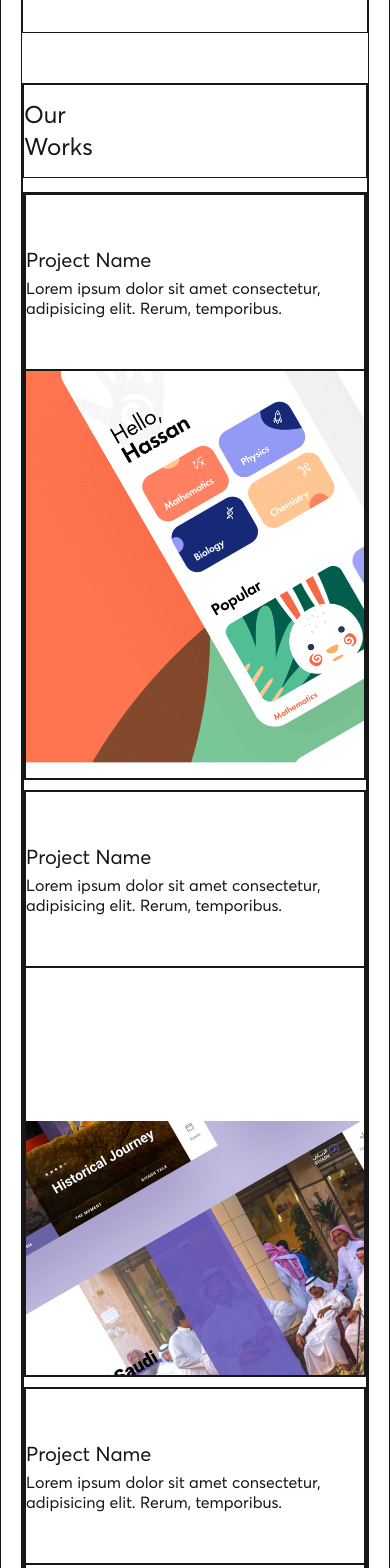
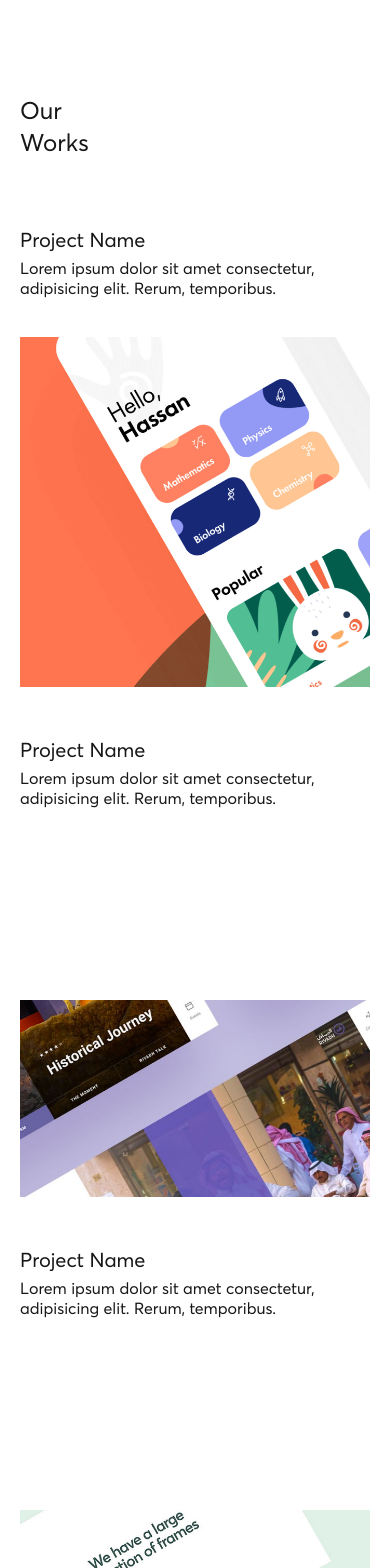
Before and after one commit to Abdu11ahAhmed/react-portfolio, a Next.js app: page / in a window 390 px wide. Shown: the part 432-2000 px from the top of the page. Built offline with nearby package versions, Linux system fonts and the light colour scheme.

Commit message:
Home Page Done

```diff
--- a/app/layout.js
+++ b/app/layout.js
@@ -13,7 +13,7 @@ export default function RootLayout({ children }) {
             <body>
                 <LenisProvider>
                     <Navbar />
-                    <div className="container border px-[20px] lg:px-[40px] xl:px-[100px] mx-auto min-h-[calc(100vh-7.5vh)]">
+                    <div className="container px-[20px] lg:px-[40px] xl:px-[100px] mx-auto min-h-[calc(100vh-7.5vh)]">
                         {children}
                         <Footer />
                     </div>
--- a/app/page.js
+++ b/app/page.js
@@ -7,8 +7,8 @@ import { Parallax } from "react-scroll-parallax";
 export default function Home() {
     return (
         <>
-            <div className="content min-h-[calc(100vh-300px-7.5vh)] border">
-                <div className="sectionOne border relative  w-full flex items-start flex-col justify-center mb-[50px] xl:mb-[100px] 2xl:mb-[200px] h-[400px] md:h-[unset]">
+            <div className="content min-h-[calc(100vh-300px-7.5vh)] ">
+                <div className="sectionOne  relative  w-full flex items-start flex-col justify-center mb-[50px] xl:mb-[100px] 2xl:mb-[200px] h-[400px] md:h-[unset]">
                     <div className="upper h-[unset] md:h-[400px] lg:h-[500px] xl:h-[500px] 2xl:h-[700px] w-full flex justify-center flex-col">
                         <h6 id="tttteee" className="text-sm w-fit z-10">
                             We Make it happen
@@ -17,7 +17,7 @@ export default function Home() {
                             Apps <br /> Websites <br />
                             Branding
                         </h1>
-                        <div className="hidden md:flex justify-between w-full">
+                        <ul className="hidden md:flex justify-between w-full">
                             <li>
                                 <h1
                                     className="md:text-[60px] lg:text-[75px] xl:text-[90px] 2xl:text-[110px] font-[avertaSemi] text-transparent leading-[100%]"
@@ -42,7 +42,7 @@ export default function Home() {
                                     Branding
                                 </h1>
                             </li>
-                        </div>
+                        </ul>
                     </div>
                     <div className="lower">
                         <p className="md:text-2xl">
@@ -57,8 +57,8 @@ export default function Home() {
                 </div>
                 {/* section One  */}
 
-                <div className="sectionTwo border relative w-full flex items-start flex-col justify-center  mb-[50px] xl:mb-[100px] 2xl:mb-[200px]">
-                    <header className=" border w-full py-3.5 mb-3.5 lg:py-8 lg:mb-5">
+                <div className="sectionTwo  relative w-full flex items-start flex-col justify-center  mb-[50px] xl:mb-[100px] 2xl:mb-[200px]">
+                    <header className="  w-full py-3.5 mb-3.5 lg:py-8 lg:mb-5">
                         <h2 className=" text-2xl md:text-4xl">
                             Our
                             <br /> Works
@@ -162,9 +162,9 @@ export default function Home() {
                             </div>
                         </div>
                     </div>
-                    <div className="content border w-full grid lg:grid-cols-2 lg:gap-5 xl:hidden">
-                        <div className="project border mb-2.5 lg:mb-0 grid grid-rows-[30%1fr] w-full sm:w-[400px] lg:w-[unset] mx-auto md:h-[500px] xl:min-h-[1000px]">
-                            <div className="text border flex items-start justify-center flex-col xl:pl-[130px]">
+                    <div className="content  w-full grid md:grid-cols-2 md:gap-5 xl:hidden">
+                        <div className="project mb-2.5 lg:mb-0 grid grid-rows-[30%1fr] w-full sm:w-[400px] md:w-[unset] mx-auto h-[500px] md:h-[500px] xl:min-h-[1000px]">
+                            <div className="text  flex items-start justify-center flex-col xl:pl-[130px]">
                                 <h3 className="text-xl pb-1">Project Name</h3>
                                 <p className="leading-5">
                                     Lorem ipsum dolor sit amet consectetur,
@@ -172,7 +172,7 @@ export default function Home() {
                                     adipisicing elit. Rerum, temporibus.
                                 </p>
                             </div>
-                            <div className="image border overflow-hidden">
+                            <div className="image  overflow-hidden">
                                 <ParallaxProvider>
                                     <Parallax speed={-12.5}>
                                         <Image
@@ -180,14 +180,14 @@ export default function Home() {
                                             height={100}
                                             width={100}
                                             alt="projects images"
-                                            className="h-full w-full object-cover"
+                                            className="h-full w-full object-cover object-top"
                                         />
                                     </Parallax>
                                 </ParallaxProvider>
                             </div>
                         </div>
-                        <div className="project border mb-2.5 lg:mb-0 grid grid-rows-[30%1fr] w-full sm:w-[400px] lg:w-[unset] mx-auto md:h-[500px] xl:min-h-[1000px]">
-                            <div className="text border flex items-start justify-center flex-col xl:pl-[130px]">
+                        <div className="project mb-2.5 lg:mb-0 grid grid-rows-[30%1fr] w-full sm:w-[400px] md:w-[unset] mx-auto h-[500px] md:h-[500px] xl:min-h-[1000px]">
+                            <div className="text  flex items-start justify-center flex-col xl:pl-[130px]">
                                 <h3 className="text-xl pb-1">Project Name</h3>
                                 <p className="leading-5">
                                     Lorem ipsum dolor sit amet consectetur,
@@ -195,7 +195,7 @@ export default function Home() {
                                     adipisicing elit. Rerum, temporibus.
                                 </p>
                             </div>
-                            <div className="image border overflow-hidden">
+                            <div className="image  overflow-hidden">
                                 <ParallaxProvider>
                                     <Parallax speed={-12.5}>
                                         <Image
@@ -203,14 +203,14 @@ export default function Home() {
                                             height={100}
                                             width={100}
                                             alt="projects images"
-                                            className="h-full w-full object-cover"
+                                            className="h-full w-full object-cover object-top"
                                         />
                                     </Parallax>
                                 </ParallaxProvider>
                             </div>
                         </div>
-                        <div className="project border mb-2.5 lg:mb-0 grid grid-rows-[30%1fr] w-full sm:w-[400px] lg:w-[unset] mx-auto md:h-[500px] xl:min-h-[1000px]">
-                            <div className="text border flex items-start justify-center flex-col xl:pl-[130px]">
+                        <div className="project mb-2.5 lg:mb-0 grid grid-rows-[30%1fr] w-full sm:w-[400px] md:w-[unset] mx-auto h-[500px] md:h-[500px] xl:min-h-[1000px]">
+                            <div className="text  flex items-start justify-center flex-col xl:pl-[130px]">
                                 <h3 className="text-xl pb-1">Project Name</h3>
                                 <p className="leading-5">
                                     Lorem ipsum dolor sit amet consectetur,
@@ -218,7 +218,7 @@ export default function Home() {
                                     adipisicing elit. Rerum, temporibus.
                                 </p>
                             </div>
-                            <div className="image border overflow-hidden">
+                            <div className="image  overflow-hidden">
                                 <ParallaxProvider>
                                     <Parallax speed={-12.5}>
                                         <Image
@@ -226,14 +226,14 @@ export default function Home() {
                                             height={100}
                                             width={100}
                                             alt="projects images"
-                                            className="h-full w-full object-cover"
+                                            className="h-full w-full object-cover object-top"
                                         />
                                     </Parallax>
                                 </ParallaxProvider>
                             </div>
                         </div>
-                        <div className="project border mb-2.5 lg:mb-0 grid grid-rows-[30%1fr] w-full sm:w-[400px] lg:w-[unset] mx-auto md:h-[500px] xl:min-h-[1000px]">
-                            <div className="text border flex items-start justify-center flex-col xl:pl-[130px]">
+                        <div className="project mb-2.5 lg:mb-0 grid grid-rows-[30%1fr] w-full sm:w-[400px] md:w-[unset] mx-auto h-[500px] md:h-[500px] xl:min-h-[1000px]">
+                            <div className="text  flex items-start justify-center flex-col xl:pl-[130px]">
                                 <h3 className="text-xl pb-1">Project Name</h3>
                                 <p className="leading-5">
                                     Lorem ipsum dolor sit amet consectetur,
@@ -241,7 +241,7 @@ export default function Home() {
                                     adipisicing elit. Rerum, temporibus.
                                 </p>
                             </div>
-                            <div className="image border overflow-hidden">
+                            <div className="image  overflow-hidden">
                                 <ParallaxProvider>
                                     <Parallax speed={-12.5}>
                                         <Image
@@ -249,7 +249,7 @@ export default function Home() {
                                             height={100}
                                             width={100}
                                             alt="projects images"
-                                            className="h-full w-full object-cover"
+                                            className="h-full w-full object-cover object-top"
                                         />
                                     </Parallax>
                                 </ParallaxProvider>
@@ -258,7 +258,7 @@ export default function Home() {
                     </div>
                     <Link
                         href="/"
-                        className="border-2 rounded-full hover:text-[var(--background)] hover:bg-[var(--foreground)] hover:border-2 hover:border-[var(--foreground)] hover:scale-[0.95]"
+                        className="border-2 rounded-full hover:text-[var(--background)] hover:bg-[var(--foreground)] hover:border-2 hover:-[var(--foreground)] hover:scale-[0.95]"
                         style={{
                             padding: "0.7rem 1.5rem",
                             margin: "50px auto",
@@ -272,15 +272,17 @@ export default function Home() {
                 {/* section Two  */}
 
                 <div className="sectionThree relative w-full flex items-start flex-col justify-center mb-[50px] xl:mb-[100px] 2xl:mb-[200px]">
-                    <header className=" w-full py-8 mb-5">
-                        <h2 className="text-4xl">
+                    <header className="  w-full py-3.5 mb-3.5 lg:py-8 lg:mb-5">
+                        <h2 className=" text-2xl md:text-4xl">
                             About <br />
                             Us
                         </h2>
                     </header>
-                    <div className="content w-full grid grid-cols-2">
-                        <h4 className="text-3xl">Info</h4>
-                        <p className="text-2xl">
+                    <div className="content w-full md:grid md:grid-cols-2">
+                        <h4 className="text-xl pb-2.5 md:text-2xl lg:text-3xl">
+                            Info
+                        </h4>
+                        <p className="lg:text-xl">
                             We aim to be the investors we wished we had when we
                             started out. Lightning-fast, always on your side and
                             fundamentally helpful. our knowledge is your
@@ -291,7 +293,7 @@ export default function Home() {
                     </div>
                     <Link
                         href="/"
-                        className="border-2 rounded-full hover:text-[var(--background)] hover:bg-[var(--foreground)] hover:border-2 hover:border-[var(--foreground)] hover:scale-[0.95]"
+                        className="border-2 rounded-full hover:text-[var(--background)] hover:bg-[var(--foreground)] hover:border-2 hover:-[var(--foreground)] hover:scale-[0.95]"
                         style={{
                             padding: "0.7rem 1.5rem",
                             margin: "50px auto",
@@ -304,18 +306,18 @@ export default function Home() {
                 </div>
                 {/* section Three  */}
 
-                {/* <div className="sectionFour relative w-full flex items-start flex-col justify-center  mb-[100px]">
-                    <header className=" w-full py-8 mb-5">
-                        <h2 className="text-4xl">
+                <div className="sectionFour relative w-full flex items-start flex-col justify-center mb-[50px] xl:mb-[100px] 2xl:mb-[200px]">
+                    <header className="  w-full py-3.5 mb-3.5 lg:py-8 lg:mb-5">
+                        <h2 className=" text-2xl md:text-4xl">
                             Our <br />
                             Services
                         </h2>
                     </header>
-                    <div className="content w-full grid grid-cols-2">
-                        <h4 className="text-3xl">
+                    <div className="content w-full md:grid md:grid-cols-2">
+                        <h4 className="text-xl pb-2.5 md:text-2xl lg:text-3xl">
                             Customzed For <br /> Your needs
                         </h4>
-                        <p className="text-2xl">
+                        <p className="lg:text-xl">
                             We're driven by user‑centered design that drives
                             productivity and increases revenue. Our expertise
                             and ingenuity are remarkable, yet we always strive
@@ -324,7 +326,7 @@ export default function Home() {
                     </div>
                     <Link
                         href="/"
-                        className="border-2 rounded-full hover:text-[var(--background)] hover:bg-[var(--foreground)] hover:border-2 hover:border-[var(--foreground)] hover:scale-[0.95]"
+                        className="border-2 rounded-full hover:text-[var(--background)] hover:bg-[var(--foreground)] hover:border-2 hover:-[var(--foreground)] hover:scale-[0.95]"
                         style={{
                             padding: "0.7rem 1.5rem",
                             margin: "50px auto",
@@ -334,7 +336,7 @@ export default function Home() {
                     >
                         More About US
                     </Link>
-                </div> */}
+                </div>
                 {/* section Four  */}
             </div>
         </>
--- a/next.config.ts
+++ b/next.config.ts
@@ -4,8 +4,4 @@ const nextConfig: NextConfig = {
     /* config options here */
 };
 
-module.exports = {
-    basePath: "/app/page.js",
-};
-
 export default nextConfig;
```
